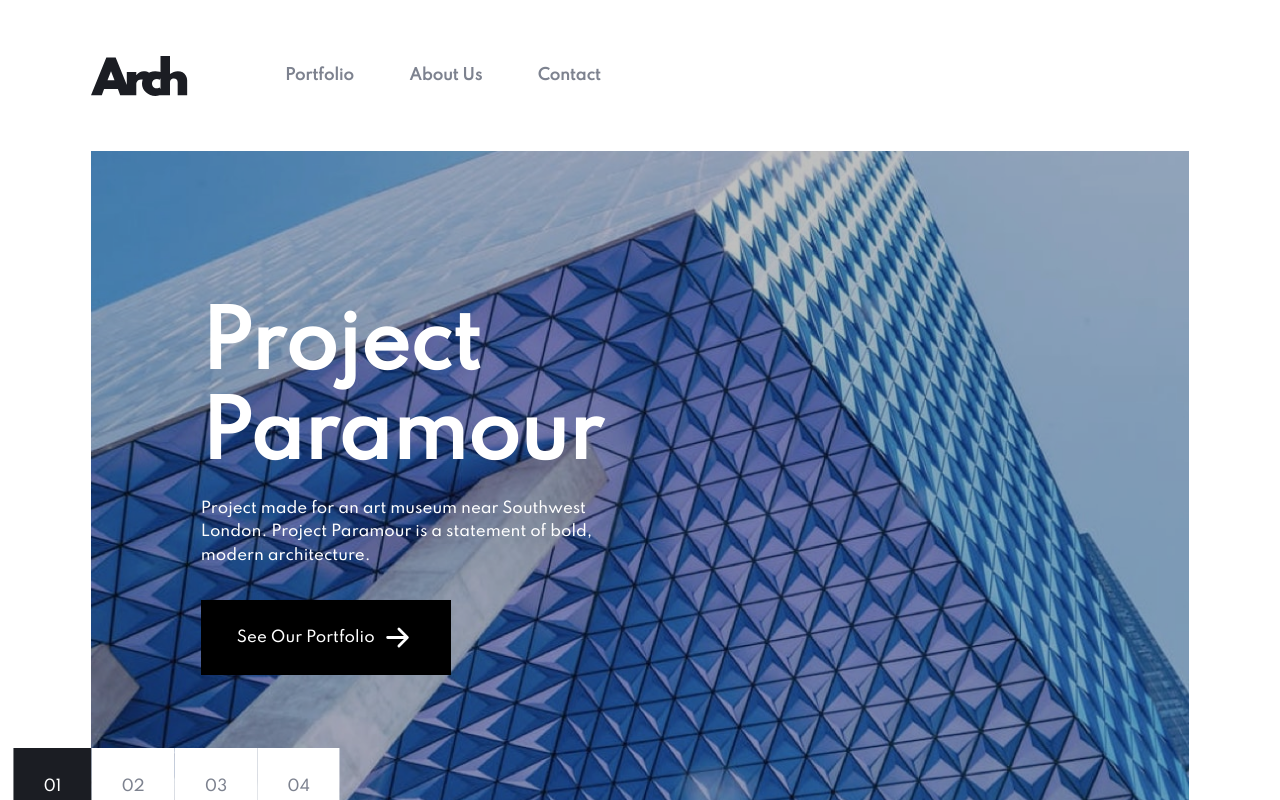
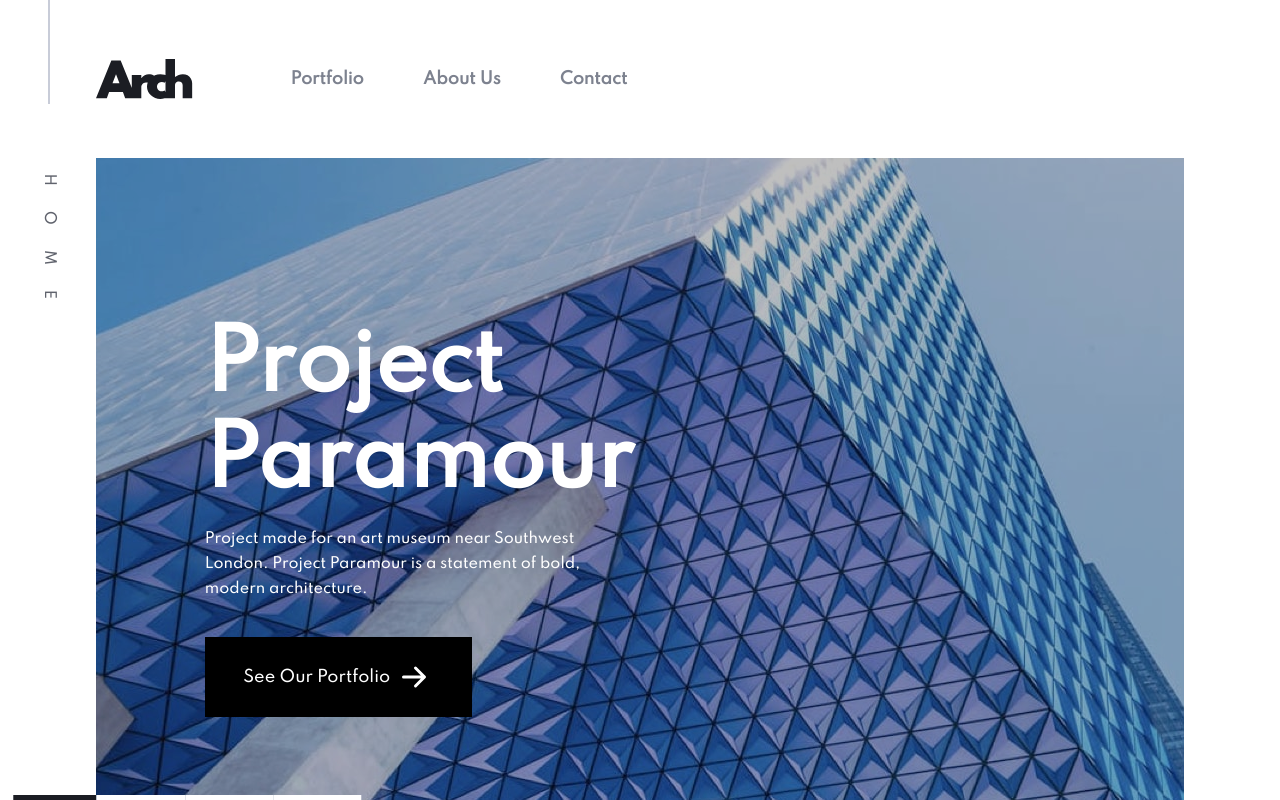
Before and after one commit to Kl3va/arch-studio, a React (Create React App) app: page / in a window 1280 px wide. Shown: the top 800 px of the page. Built offline with nearby package versions, Linux system fonts and the light colour scheme.

Commit message:
added text description at the top

```diff
--- /dev/null
+++ b/src/pages/home/AsideInfo.js
@@ -0,0 +1,12 @@
+import React from "react";
+
+const AsideInfo = ({ text }) => {
+  return (
+    <aside className="aside-info">
+      <div className="empty"></div>
+      <p>{text}</p>
+    </aside>
+  );
+};
+
+export default AsideInfo;
--- a/src/pages/home/Home.js
+++ b/src/pages/home/Home.js
@@ -4,6 +4,7 @@ import Header from "./Header";
 import Welcome from "./Welcome";
 import HomeAbout from "./HomeAbout";
 import Featured from "./Featured";
+import AsideInfo from "./AsideInfo";
 
 //data
 import {
@@ -16,6 +17,7 @@ import {
 const Home = () => {
   return (
     <>
+      <AsideInfo text="home" />
       <Header {...header} />
       <main>
         <Welcome {...subHeader} />
--- a/src/sass/_base.scss
+++ b/src/sass/_base.scss
@@ -52,6 +52,7 @@ h4 {
 
 p {
   line-height: 1.56rem;
+  font-size: 0.9rem;
 }
 
 *,
@@ -64,7 +65,7 @@ p {
 
 html {
   box-sizing: border-box;
-  font-size: 93.75%; //15px
+  font-size: 100%; //93.75%; //15px
   scroll-behavior: smooth;
 }
 
--- a/src/sass/_home.scss
+++ b/src/sass/_home.scss
@@ -1,5 +1,32 @@
 //NAVIGATION LINKS
 @import "base";
+
+//Text at the top of page
+.aside-info {
+  position: fixed;
+  top: 0;
+  left: 3rem;
+  height: 12rem;
+  width: 2rem;
+
+  display: flex;
+  flex-direction: column;
+  justify-content: space-between;
+  //align-items: center;
+
+  & .empty {
+    height: 6.5rem;
+    width: 0.1rem;
+    background-color: $light-grey;
+  }
+
+  & p {
+    text-transform: uppercase;
+    letter-spacing: 1.56rem;
+    transform-origin: 10% 0.6rem;
+    transform: rotate(90deg);
+  }
+}
 
 .nav {
   display: flex;
```
